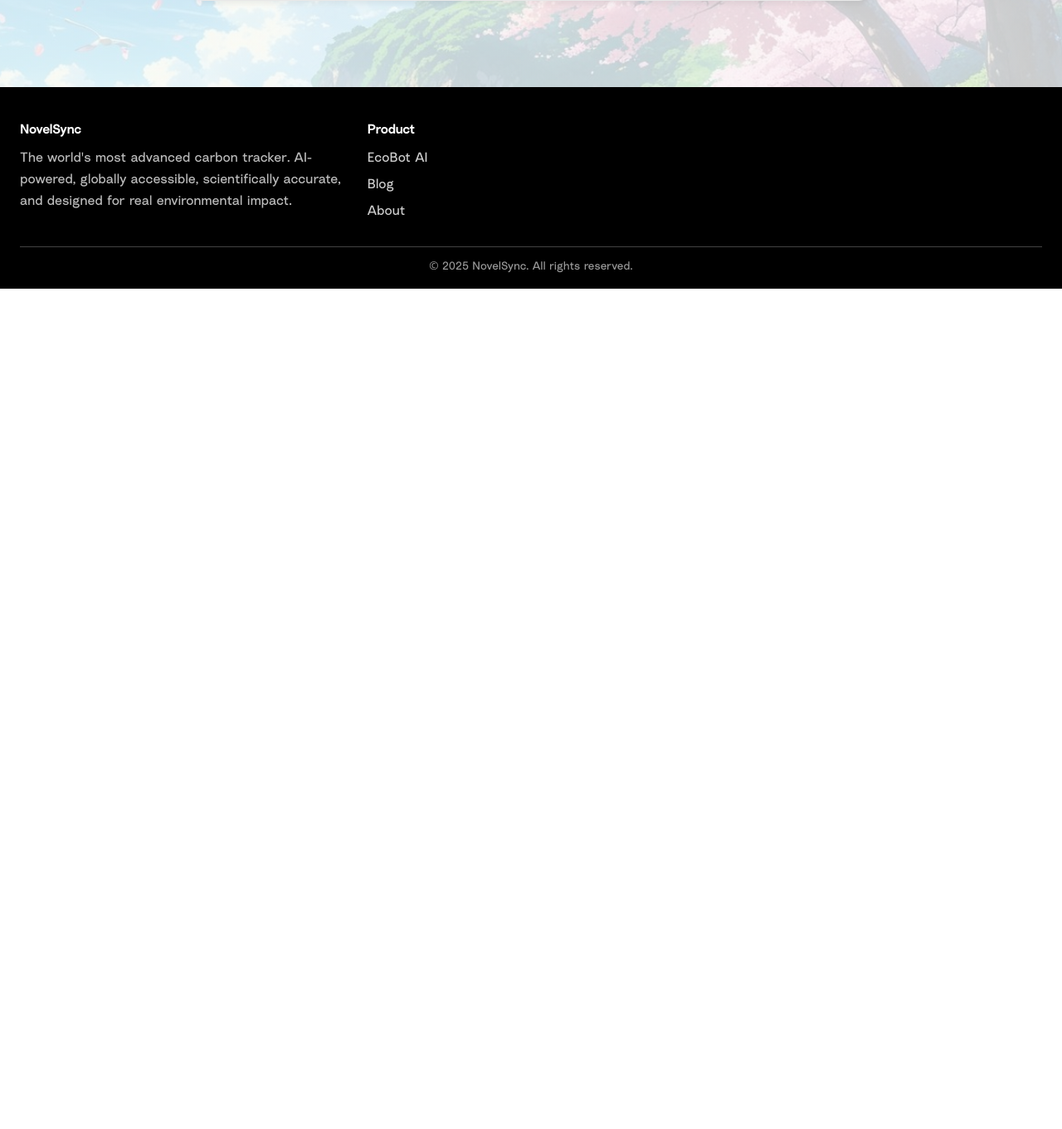
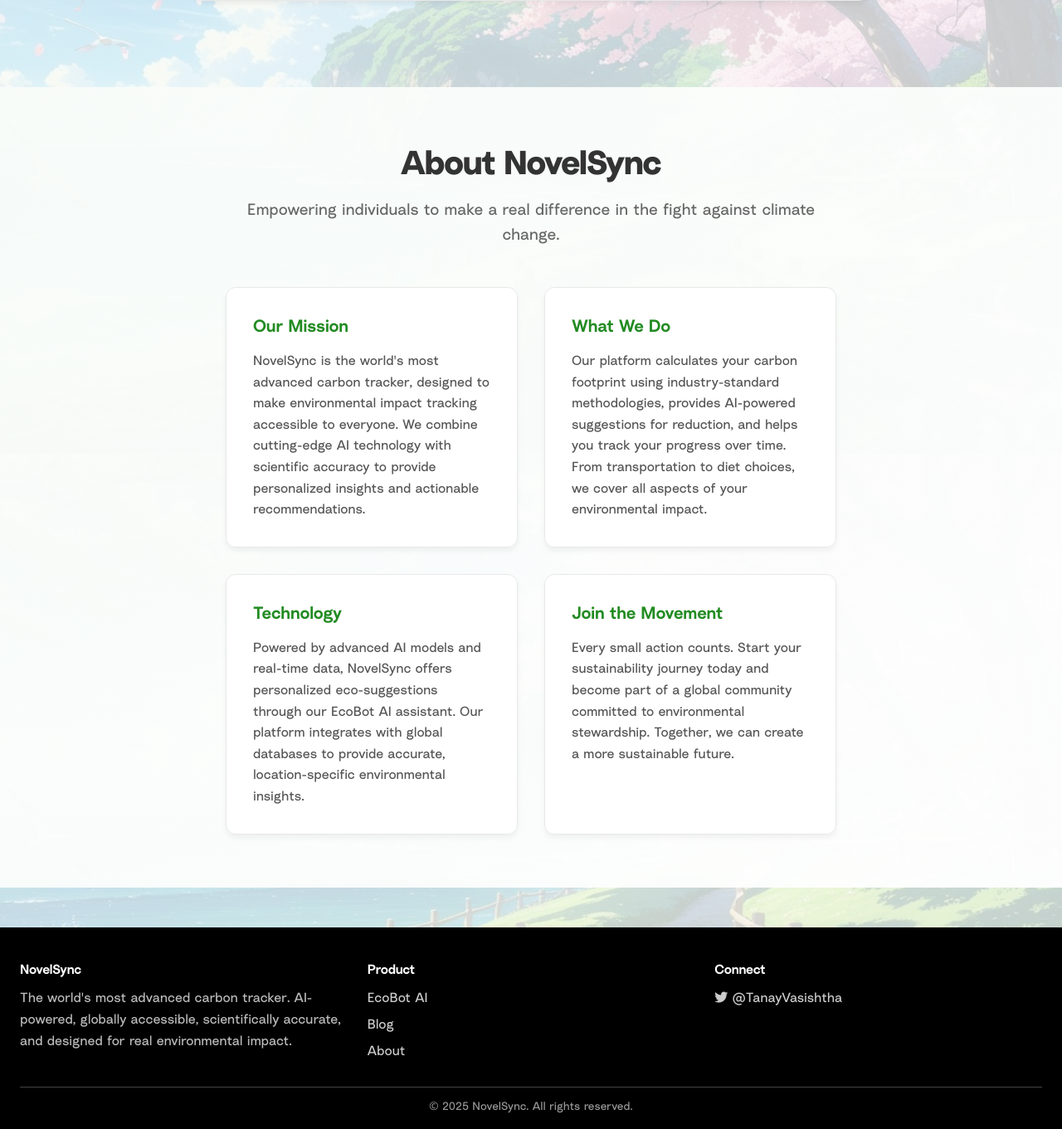
Before and after one commit to tanayvasishtha/NovelSync, a Flask app: page / in a window 1280 px wide. Shown: the part 1053-2414 px from the top of the page at 83% size. Before the commit the page ends 1401 px from the top, so only its background shows below. Run offline with Flask 3, Linux system fonts and the light colour scheme; some libraries are stand-ins or nearby versions.

Commit message:
Added About section and Twitter link to footer across all pages

```diff
--- a/templates/index.html
+++ b/templates/index.html
@@ -10,6 +10,7 @@
     <meta name="keywords"
         content="carbon footprint, sustainability, climate change, eco-friendly, green living, carbon calculator">
     <link href="https://cdn.jsdelivr.net/npm/bootstrap@5.3.0/dist/css/bootstrap.min.css" rel="stylesheet">
+    <link href="https://cdnjs.cloudflare.com/ajax/libs/font-awesome/6.0.0/css/all.min.css" rel="stylesheet">
     <!-- Professional Font Stack -->
     <style>
         /* Radial Font - Regular */
@@ -528,6 +529,65 @@
 
         .footer-bottom p {
             font-size: 0.85rem;
+            margin: 0;
+        }
+
+        /* About Section */
+        .about-section {
+            background: linear-gradient(135deg, rgba(248, 252, 249, 0.95) 0%, rgba(255, 255, 255, 0.95) 100%);
+            padding: 4rem 0;
+            margin-top: 3rem;
+        }
+
+        .about-section h2 {
+            font-size: 2.5rem;
+            font-weight: 700;
+            color: var(--dark-gray);
+            margin-bottom: 1rem;
+            letter-spacing: -0.03em;
+        }
+
+        .about-section .lead {
+            font-size: 1.2rem;
+            color: #666;
+            margin-bottom: 3rem;
+            font-weight: 400;
+        }
+
+        .about-content {
+            display: grid;
+            grid-template-columns: repeat(auto-fit, minmax(300px, 1fr));
+            gap: 2rem;
+            margin-top: 2rem;
+        }
+
+        .about-card {
+            background: rgba(255, 255, 255, 0.9);
+            border: 1px solid var(--medium-gray);
+            border-radius: 12px;
+            padding: 2rem;
+            text-align: left;
+            backdrop-filter: blur(10px);
+            box-shadow: 0 4px 6px rgba(0, 0, 0, 0.05);
+            transition: transform 0.3s ease, box-shadow 0.3s ease;
+        }
+
+        .about-card:hover {
+            transform: translateY(-2px);
+            box-shadow: 0 8px 15px rgba(0, 0, 0, 0.1);
+        }
+
+        .about-card h3 {
+            font-size: 1.3rem;
+            font-weight: 600;
+            color: var(--primary-green);
+            margin-bottom: 1rem;
+            letter-spacing: -0.01em;
+        }
+
+        .about-card p {
+            color: #555;
+            line-height: 1.6;
             margin: 0;
         }
 
@@ -1147,7 +1207,39 @@
         </div>
     </section>
 
+    <!-- About Section -->
+    <section id="about" class="about-section">
+        <div class="container">
+            <div class="row">
+                <div class="col-lg-8 mx-auto text-center">
+                    <h2>About NovelSync</h2>
+                    <p class="lead">Empowering individuals to make a real difference in the fight against climate change.</p>
 
+                    <div class="about-content">
+                        <div class="about-card">
+                            <h3>Our Mission</h3>
+                            <p>NovelSync is the world's most advanced carbon tracker, designed to make environmental impact tracking accessible to everyone. We combine cutting-edge AI technology with scientific accuracy to provide personalized insights and actionable recommendations.</p>
+                        </div>
+
+                        <div class="about-card">
+                            <h3>What We Do</h3>
+                            <p>Our platform calculates your carbon footprint using industry-standard methodologies, provides AI-powered suggestions for reduction, and helps you track your progress over time. From transportation to diet choices, we cover all aspects of your environmental impact.</p>
+                        </div>
+
+                        <div class="about-card">
+                            <h3>Technology</h3>
+                            <p>Powered by advanced AI models and real-time data, NovelSync offers personalized eco-suggestions through our EcoBot AI assistant. Our platform integrates with global databases to provide accurate, location-specific environmental insights.</p>
+                        </div>
+
+                        <div class="about-card">
+                            <h3>Join the Movement</h3>
+                            <p>Every small action counts. Start your sustainability journey today and become part of a global community committed to environmental stewardship. Together, we can create a more sustainable future.</p>
+                        </div>
+                    </div>
+                </div>
+            </div>
+        </div>
+    </section>
 
     <!-- Footer -->
     <footer class="footer">
@@ -1163,6 +1255,12 @@
                     <a href="/ecobot">EcoBot AI</a>
                     <a href="/blog">Blog</a>
                     <a href="#about">About</a>
+                </div>
+                <div class="col-md-4 footer-section">
+                    <h4>Connect</h4>
+                    <a href="https://x.com/TanayVasishtha" target="_blank" rel="noopener noreferrer">
+                        <i class="fab fa-twitter"></i> @TanayVasishtha
+                    </a>
                 </div>
 
             </div>
```
Also changed, not shown: templates/blog.html (+7 -0 lines), templates/ecobot.html (+7 -0 lines).
